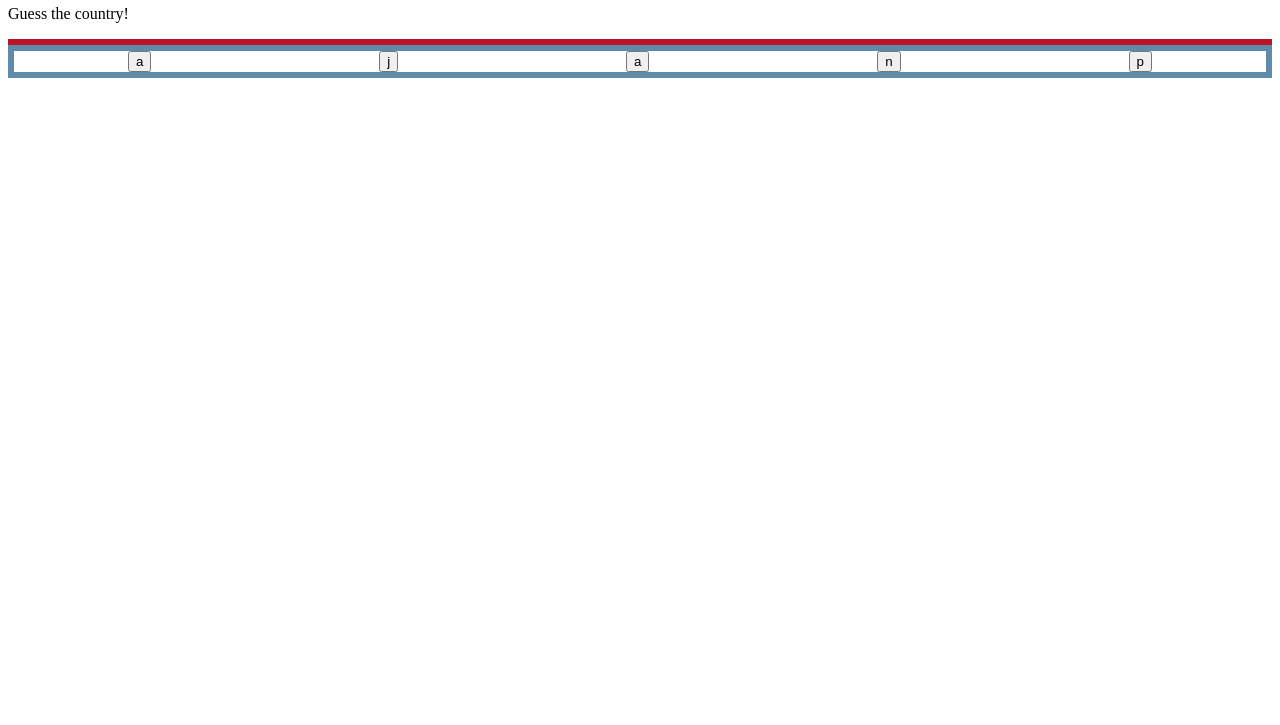
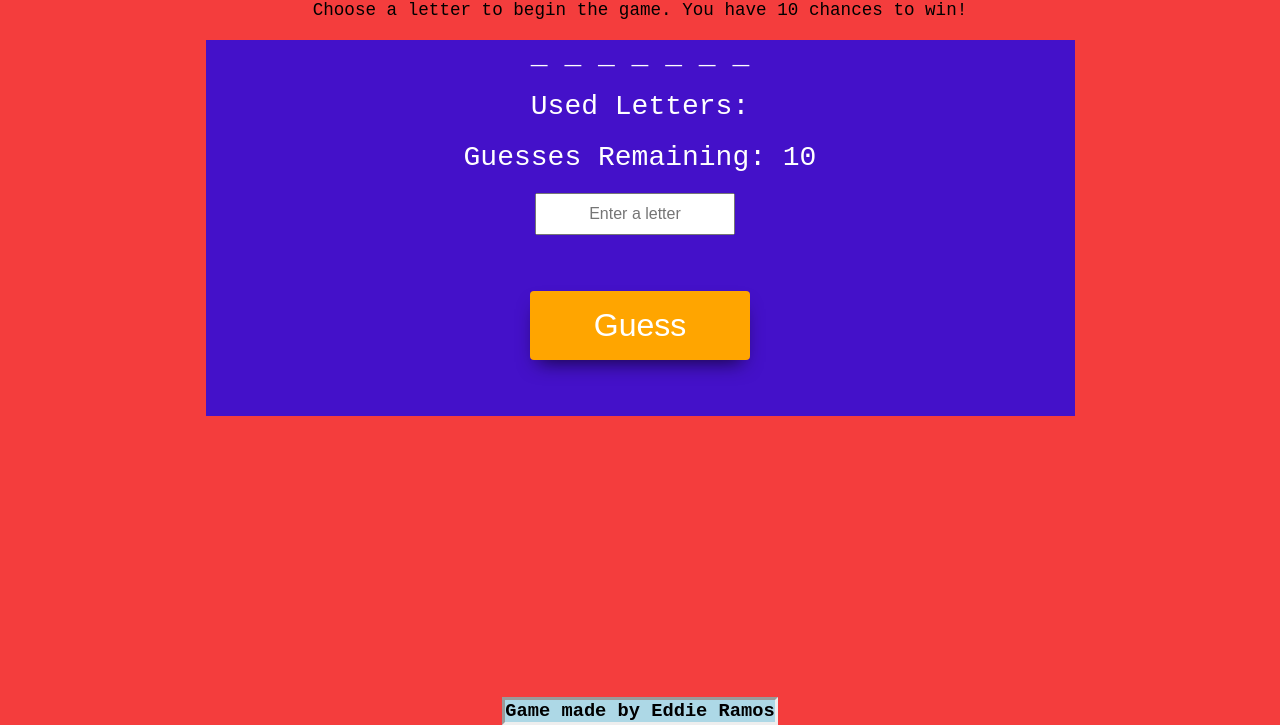
Before and after one commit to ejramos834/Country-Spaceman, a plain HTML site: page index.html in a window 1280 px wide. Shown: the part 75-800 px from the top of the page. Drawn offline with Linux system fonts and the light colour scheme.

Commit message:
last commit

```diff
--- a/css/style.css
+++ b/css/style.css
@@ -1,18 +1,91 @@
-h1{
+* {
+    margin: 0;
+    padding: 0;
+    box-sizing: border-box;
+}
+
+body {
+    font-family: 'Courier New', Courier, monospace;
     display: flex;
-    justify-content: center;
+    flex-direction: column;
+    align-items: center;
+    justify-content: flex-start;
+    padding: 20px;
+    background-color: rgba(244, 58, 58, 0.986);
+    color: #010000;
+}
+
+h1 {
+    font-size: 2.5rem;
+    margin-bottom: 10px;
     text-align: center;
 }
-section{
+
+p {
+font-size: 1.1rem;
+margin-bottom: 20px;
+text-align: center;
+}
+
+#word-display,
+#used-letters,
+#remaining-guesses,
+#game-status {
+    font-size: 1.75rem;
+    text-align: center;
+}
+
+#guess-input {
+    padding: 10px;
+    font-size: 1rem;
+    width: 200px;
+    text-align: center;
+    margin-right: 10px;
+}
+
+#game-container {
+display: flex;
+flex-direction: column;
+align-items: center;
+justify-content: flex-start;
+gap: 20px;
+width: 100%;
+max-width: 869px;
+border-style: initial;
+border-width: 7px;
+background-color: rgba(0, 0, 255, 0.721);
+color: white;
+}
+
+#guess-button {
+    border-radius: 4px;
+  background-color: orange;
+  border: none;
+  color: #fff;
+  text-align: center;
+  font-size: 32px;
+  padding: 16px;
+  width: 220px;
+  transition: all 0.5s;
+  cursor: pointer;
+  margin: 36px;
+  box-shadow: 0 10px 20px -8px rgba(0, 0, 0,.7);
+}
+
+#guess-button:hover {
+    background-color: lightgreen;
+    cursor: pointer;
+    display: inline-block;
+    position: relative;
+    transition: 0.5s;
+}
+
+footer {
+    border-style: inset;
     display: flex;
-    align-items: center;
-    justify-content: space-around;
-    border: 6px solid rgb(96 139 168);
+    background-color: lightblue;
+    position: fixed;
+    color: black;
+    left: 100;
+    bottom: 0;
 }
-box{
-    display: flex;
-    flex: row;
-    align-items: center;
-    justify-content: space-evenly;
-    border: 3px solid rgb(188, 19, 41);
-}
--- a/index.html
+++ b/index.html
@@ -10,18 +10,19 @@
 </head>
 
 <body>
-    <h1>Country Spaceman</h1>
-    <p>Guess the country!</p>
-    <box class="box"></box>
-
-    <section class="letters">
-        <button id="a">a</button>
-        <button id="j">j</button>
-        <button id="a">a</button>
-        <button id="n">n</button>
-        <button id="p">p</button>
-    </section>
-
+    <h1>Country Spaceman: Guess the country!</h1>
+    <p>Choose a letter to begin the game. You have 10 chances to win!</p>
+    <div id="game-container">
+        <div id="word-display"></div>
+        <div id="used-letters">Used Letters:</div>
+        <div id="remaining-guesses">Guesses Remaining: 10</div>
+        <input type="text" id="guess-input" maxlength="1" placeholder="Enter a letter">
+        <button id="guess-button">Guess</button>
+        <div id="game-status"></div>
+    </div>
 </body>
+<footer>
+    <h3>Game made by Eddie Ramos</h3>
+</footer>
 
 </html>
--- a/js/app.js
+++ b/js/app.js
@@ -1,4 +1,51 @@
-const countries = ["Japan"]
+const countries = ['USA', 'CANADA', 'INDIA', 'AUSTRALIA', 'GERMANY', 'FRANCE', 'SPAIN'];
+let chosenCountry = '';
+let displayedWord = [];
+let guessedLetters = [];
+let remainingGuesses = 10;
 
-let playerChoice;
-let pickedLetters;
+function startGame() {
+    const randomIndex = Math.floor(Math.random() * countries.length);
+    chosenCountry = countries[randomIndex].toUpperCase();
+    displayedWord = Array(chosenCountry.length).fill('_');
+    guessedLetters = [];
+    remainingGuesses = 10;
+
+    updateGameDisplay();
+}
+
+function updateGameDisplay() {
+    document.getElementById('word-display').textContent = displayedWord.join(' ');
+    document.getElementById('used-letters').textContent = `Used Letters: ${guessedLetters.join(', ')}`;
+    document.getElementById('remaining-guesses').textContent = `Guesses Remaining: ${remainingGuesses}`;
+
+    if (displayedWord.join('') === chosenCountry) {
+        document.getElementById('game-status').textContent = 'You Win!';
+    } else if (remainingGuesses === 0) {
+        document.getElementById('game-status').textContent = `Game Over! The country was ${chosenCountry}.`;
+    }
+}
+
+function handleGuess() {
+    const guess = document.getElementById('guess-input').value.toUpperCase();
+    if (guess && !guessedLetters.includes(guess) && guess.length === 1) {
+        guessedLetters.push(guess);
+
+        if (chosenCountry.includes(guess)) {
+            for (let i = 0; i < chosenCountry.length; i++) {
+                if (chosenCountry[i] === guess) {
+                    displayedWord[i] = guess;
+                }
+            }
+        } else {
+            remainingGuesses--;
+        }
+
+        document.getElementById('guess-input').value = '';
+        updateGameDisplay();
+    }
+}
+
+document.getElementById('guess-button').addEventListener('click', handleGuess);
+
+startGame();
```
Also changed, not shown: image.png (added), 1 other file.
